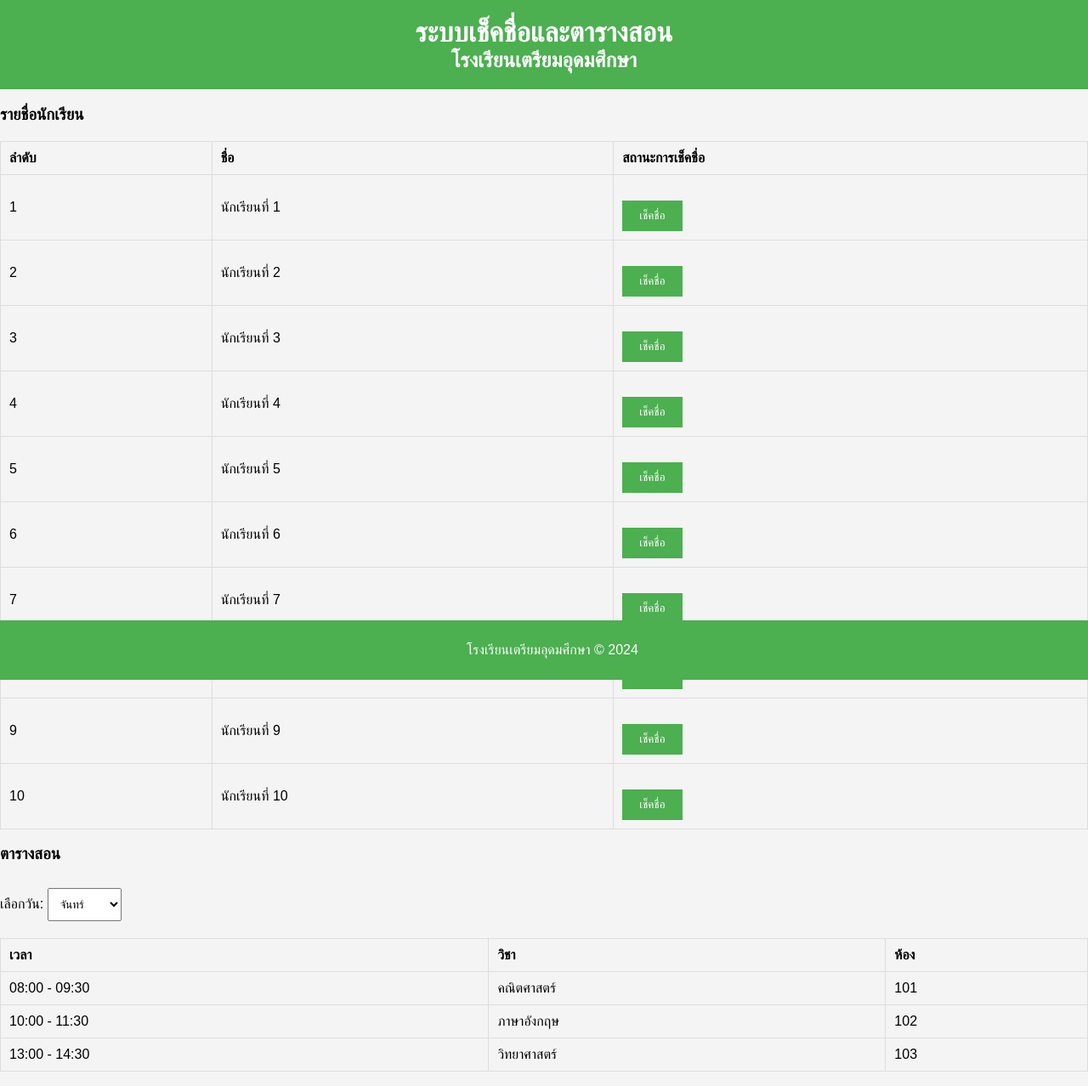
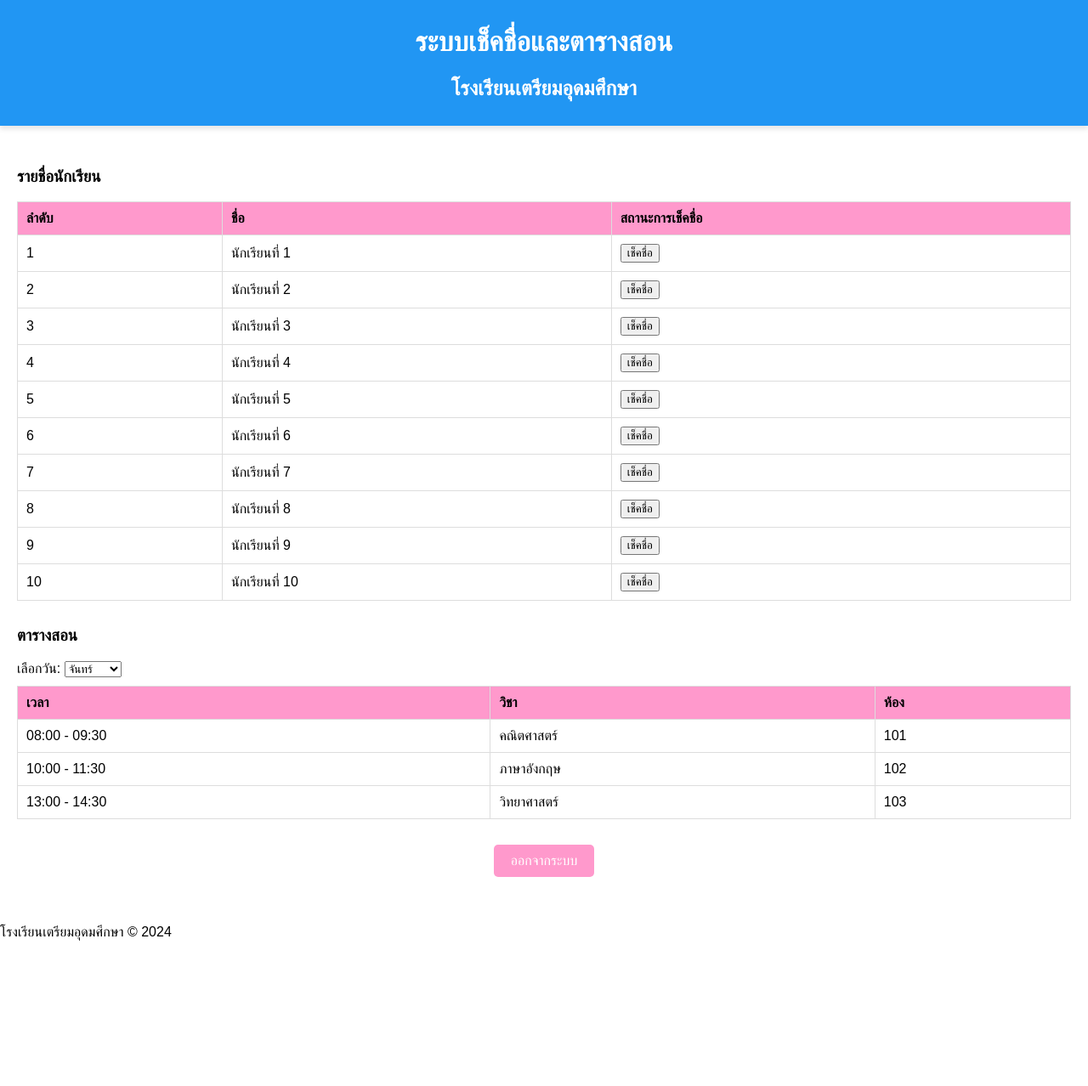
Before and after one commit to Ungkoon145/Attendance, a plain HTML site: page dashboard.html in a window 1280 px wide. Shown: the top 1278 px of the page at 85% size. After the commit the page ends 1122 px from the top, so only its background shows below. Drawn offline with Linux system fonts and the light colour scheme.

Commit message:
Update styles.css

```diff
--- a/styles.css
+++ b/styles.css
@@ -1,34 +1,33 @@
-/* styles.css */
+/* ส่วนของ header */
+header {
+  background-color: #2196F3; /* สีฟ้าธีมเตรียมอุดม */
+  color: white;
+  text-align: center;
+  padding: 10px 0;
+  position: relative; /* ป้องกันการทับซ้อน */
+  z-index: 1;
+  box-shadow: 0px 4px 6px rgba(0, 0, 0, 0.1);
+}
+
 body {
-    font-family: 'Arial', sans-serif;
+  font-family: Arial, sans-serif;
   margin: 0;
   padding: 0;
-    background-color: #f4f4f4;
 }
 
-  header {
-    background-color: #4CAF50;
-    color: white;
-    text-align: center;
+main {
   padding: 20px;
+  margin-top: 10px;
 }
 
-  h1, h2 {
-    margin: 0;
-  }
-
-  .container {
-    padding: 20px;
-    max-width: 800px;
-    margin: 0 auto;
-    background-color: white;
-    box-shadow: 0 0 10px rgba(0, 0, 0, 0.1);
+section {
+  margin-bottom: 30px;
 }
 
 table {
   width: 100%;
   border-collapse: collapse;
-    margin-top: 20px;
+  margin-top: 10px;
 }
 
 table, th, td {
@@ -40,30 +39,23 @@ body {
   text-align: left;
 }
 
-  button {
+th {
+  background-color: #FF99CC;
+}
+
+#logoutButton {
+  display: block;
+  margin: 20px auto;
   padding: 10px 20px;
-    background-color: #4CAF50;
+  background-color: #FF99CC;
   color: white;
   border: none;
+  border-radius: 5px;
+  font-size: 16px;
   cursor: pointer;
-    margin-top: 20px;
+  z-index: 2; /* ปรับให้สูงกว่า header */
 }
 
-  button:hover {
-    background-color: #45a049;
+#logoutButton:hover {
+  background-color: #FF99CC;
 }
-
-  select {
-    padding: 10px;
-    margin-top: 10px;
-  }
-
-  footer {
-    background-color: #4CAF50;
-    color: white;
-    text-align: center;
-    padding: 10px;
-    position: fixed;
-    bottom: 0;
-    width: 100%;
-  }
```
Lines whose indentation alone changed are shown as unchanged.
